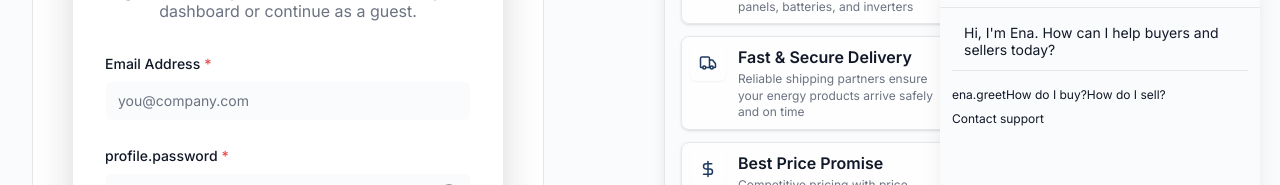
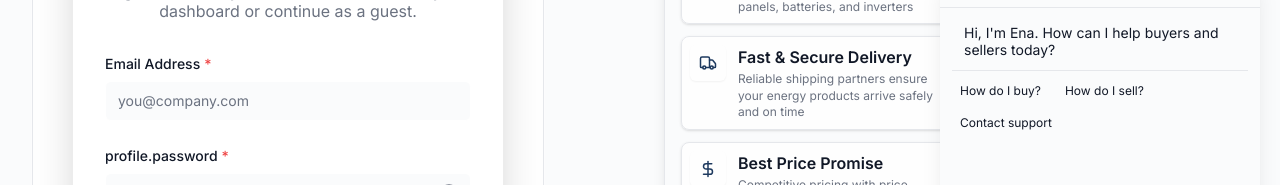
Before and after one commit to SHADRACK152/energyhub_marketplace, a React (Vite) app: page / in a window 1280 px wide. Both pictures are taken after a click on the element 1232 px from the left and 752 px from the top of the page. Shown: the part 433-618 px from the top of the page. Built offline with nearby package versions, Linux system fonts and the light colour scheme.

Commit message:
fix(chat): use proper suggestion keys and emit suggestion_key on click; style suggestion chips

```diff
--- a/src/components/EnaChatbot.jsx
+++ b/src/components/EnaChatbot.jsx
@@ -3,17 +3,16 @@ import Icon from './AppIcon';
 import { useTranslation } from '../utils/i18n.jsx';
 
 const suggestions = [
-  { id: 1, textKey: 'ena.greet' },
-  { id: 2, textKey: 'ena.howToBuy' },
-  { id: 3, textKey: 'ena.howToSell' },
-  { id: 4, textKey: 'ena.contactSupport' }
+  { id: 1, textKey: 'ena.howToBuy' },
+  { id: 2, textKey: 'ena.howToSell' },
+  { id: 3, textKey: 'ena.contactSupport' }
 ];
 
 export default function EnaChatbot() {
   const { t } = useTranslation();
   const [open, setOpen] = useState(false);
   const [messages, setMessages] = useState([
-    { from: 'ena', text: t('ena.welcome') }
+  { from: 'ena', text: t('ena.welcome') }
   ]);
   const [input, setInput] = useState('');
 
@@ -119,15 +118,22 @@ export default function EnaChatbot() {
             ))}
 
             <div className="mt-2 border-t pt-2 space-y-2">
-              {suggestions.map((s) => (
-                <button key={s.id} onClick={() => {
-                  const text = t(s.textKey);
-                  emitEvent('ena.suggestion_click', { suggestion: s.textKey, text });
-                  send(text);
-                }} className="text-xs text-primary-foreground/80 hover:underline">
-                  {t(s.textKey)}
-                </button>
-              ))}
+              <div className="flex flex-wrap gap-2">
+                {suggestions.map((s) => (
+                  <button
+                    key={s.id}
+                    onClick={() => {
+                      const translated = t(s.textKey);
+                      // emit the suggestion key and the resolved text
+                      emitEvent('ena.suggestion_click', { suggestionKey: s.textKey, text: translated });
+                      send(translated);
+                    }}
+                    className="text-xs px-2 py-1 bg-primary-foreground/5 rounded-full hover:bg-primary-foreground/10"
+                  >
+                    {t(s.textKey)}
+                  </button>
+                ))}
+              </div>
             </div>
           </div>
 
```
